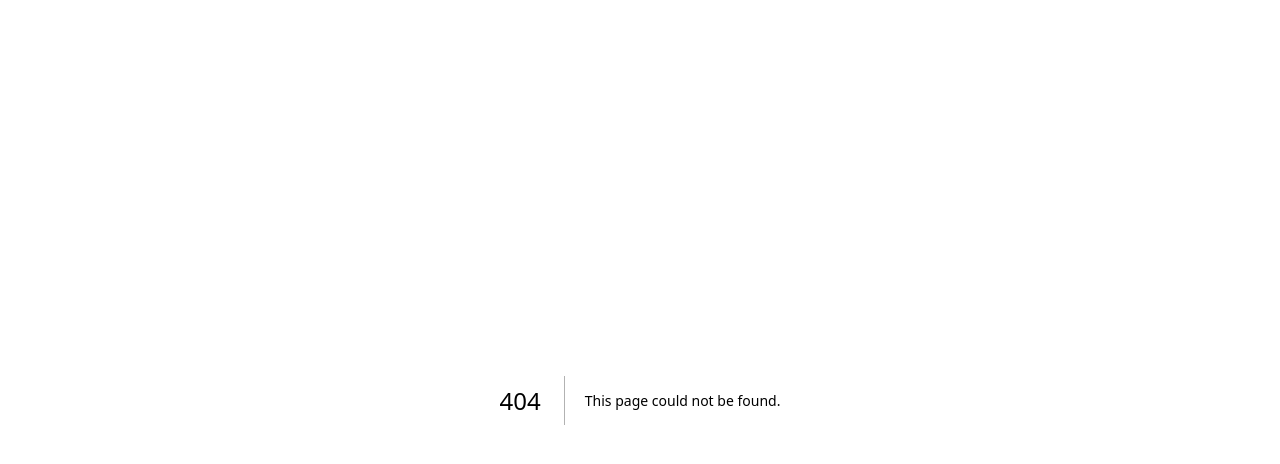
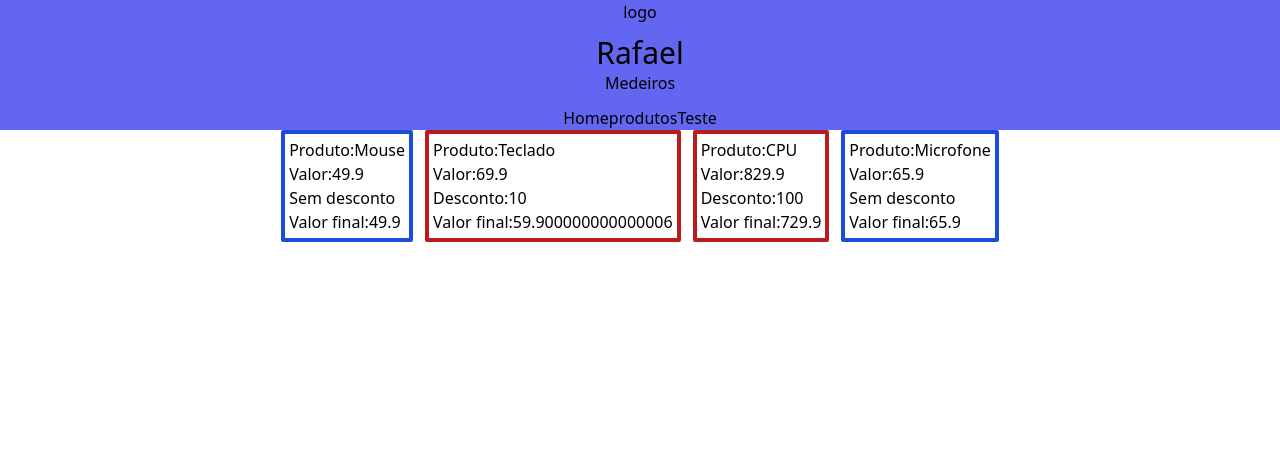
Before and after one commit to Rusecode/Next.js-estudos, a Next.js app: page /produtos/produtos in a window 1280 px wide. Before the commit this address had no page. Shown: the top 464 px of the page. Built offline with nearby package versions, Linux system fonts and the light colour scheme.

Commit message:
feat: atualização de links

```diff
--- a/src/components/Card.tsx
+++ b/src/components/Card.tsx
@@ -9,7 +9,7 @@ interface CardProps{
 
 export default function Card(props:CardProps){
     return(
-        <div className={`flex flex-col border-4 ${props.desconto>0? 'border-red-700' : 'border-blue-700'} rounded-sm p-1`}>
+        <div className={`flex justify-center flex-col border-4 ${props.desconto>0? 'border-red-700' : 'border-blue-700'} rounded-sm p-1`}>
             <div>Produto:{props.produto}</div>
             <div>Valor:{props.valor}</div>
             {props.desconto>0?(<div>
--- a/src/components/Topo.tsx
+++ b/src/components/Topo.tsx
@@ -1,14 +1,36 @@
-import Card from "./Card"
+import Card from "./Card";
+import Link from "next/link";
 
 export default function Topo(){
     return(
-        <div className='flex justify-between items-center bg-indigo-500 h-[80px] '>
+        <div className='flex flex-col justify-between items-center bg-indigo-500 h-[130px] '>
         <div>logo</div>
         <div className="flex flex-col justify-center items-center">
           <div className='text-3xl'> Rafael </div>
           <div className='subtituloTopo'>Medeiros</div>
+        </div>
+
+        <nav>
+             <Link href={"/"}>
+                 Home
+             </Link>
+             <Link href={
+              {
+                pathname:"/produtos/produtos",
+                query:{
+                       nome:'Rafael',
+                       curso:'React Next'
+                }
+              }
+
+              }>
+                produtos
+             </Link>
+             <Link href={"/teste/teste"}>
+                 Teste
+             </Link>
+        </nav>
+
 
         </div>
-        <div>Next, CSS, React</div>
-        </div>
     )}
--- a/src/pages/index.tsx
+++ b/src/pages/index.tsx
@@ -5,41 +5,30 @@
 import Card from "@/components/Card";
 import Topo from "@/components/Topo";
 
-const nome = 'Rafael'
-let aprende = 'Esta aprendendo'
 
 
-function calcDesc(v:number,d:number){
-  return v-d
-}
 
-function calcDesc2(v:number,d:number){
-  return v-(d/2)
-}
+const nome = 'Rafael';
+let aprende = 'Esta aprendendo';
 
 
-export default function Home()
-{
+export default function Home() {
   return (
     <div>
-      <Topo/>
+      <Topo />
       <div style={testecss}>
-           <div style={{color:'#f00', backgroundColor:'#bbb'}}>Inicio</div>
+        <div style={{ color: '#f00', backgroundColor: '#bbb' }}>Inicio</div>
       </div>
-    <div className='flex justify-center gap-3' >
-           <Card produto={'Mouse'} valor={700} desconto={10} funcao={calcDesc}/>
-           <Card produto={'Teclado'} valor={500} desconto={40} funcao={calcDesc2}/>
-           <Card produto={'Monitor'} valor={2000} desconto={0} funcao={calcDesc}/>
-    </div>
+
     </div>
   )
 }
 
-const testecss={
-  display:'flex',
-  justifyContent:'center',
-  alignItens:'center',
-  color:'#00f',
-  backgroundColor:'#eee',
-  fontSize:'20px'
-}
+const testecss = {
+  display: 'flex',
+  justifyContent: 'center',
+  alignItems: 'center', // Corrigido de alignItens para alignItems
+  color: '#00f',
+  backgroundColor: '#eee',
+  fontSize: '20px',
+};
--- /dev/null
+++ b/src/pages/produtos/produtos.tsx
@@ -0,0 +1,86 @@
+import Card from "@/components/Card"
+import Topo from "@/components/Topo"
+import { useRouter } from "next/router";
+
+const produtos = [
+    {
+      id:1,
+      produto: 'Mouse',
+      valor: 49.9,
+      desconto: 0,
+      disponivel: true,
+    },
+    {
+      id:2,
+      produto: 'Teclado',
+      valor: 69.9,
+      desconto: 10,
+      disponivel: true,
+    },
+    {
+      id:3,
+      produto: 'Monitor',
+      valor: 659.9,
+      desconto: 0,
+      disponivel: false,
+    },
+    {
+      id:4,
+      produto: 'CPU',
+      valor: 829.9,
+      desconto: 100,
+      disponivel: true,
+    },
+    {
+      id:5,
+      produto: 'Cx.Som',
+      valor: 39.9,
+      desconto: 0,
+      disponivel: false,
+    },
+    {
+      id:6,
+      produto: 'Microfone',
+      valor: 65.9,
+      desconto: 0,
+      disponivel: true,
+    },
+  ];
+
+  function calcDesc(v: number, d: number) {
+    return v - d;
+  }
+
+  function calcDesc2(v: number, d: number) {
+    return v - d / 2;
+  }
+
+
+
+export default function produtosPagina(){
+  const router=useRouter()
+  const parametros=router.query
+  console.log(parametros)
+    return(
+        <div>
+          <Topo/>
+        <div className="flex justify-center gap-3">
+        {
+        produtos.map((e:any)=>{
+          if(e.disponivel){
+          return(
+          <Card
+            key={e.id}
+            produto={e.produto}
+            valor={e.valor}
+            desconto={e.desconto}
+            funcao={calcDesc}
+          />
+          )
+          }
+        })
+        }
+      </div>
+      </div>
+    )
+}
--- /dev/null
+++ b/src/pages/teste/teste.tsx
@@ -0,0 +1,10 @@
+import Topo from "@/components/Topo"
+
+export default function testePagina(){
+    return(
+        <div>
+            <Topo/>
+            TESTE
+        </div>
+    )
+}
```
